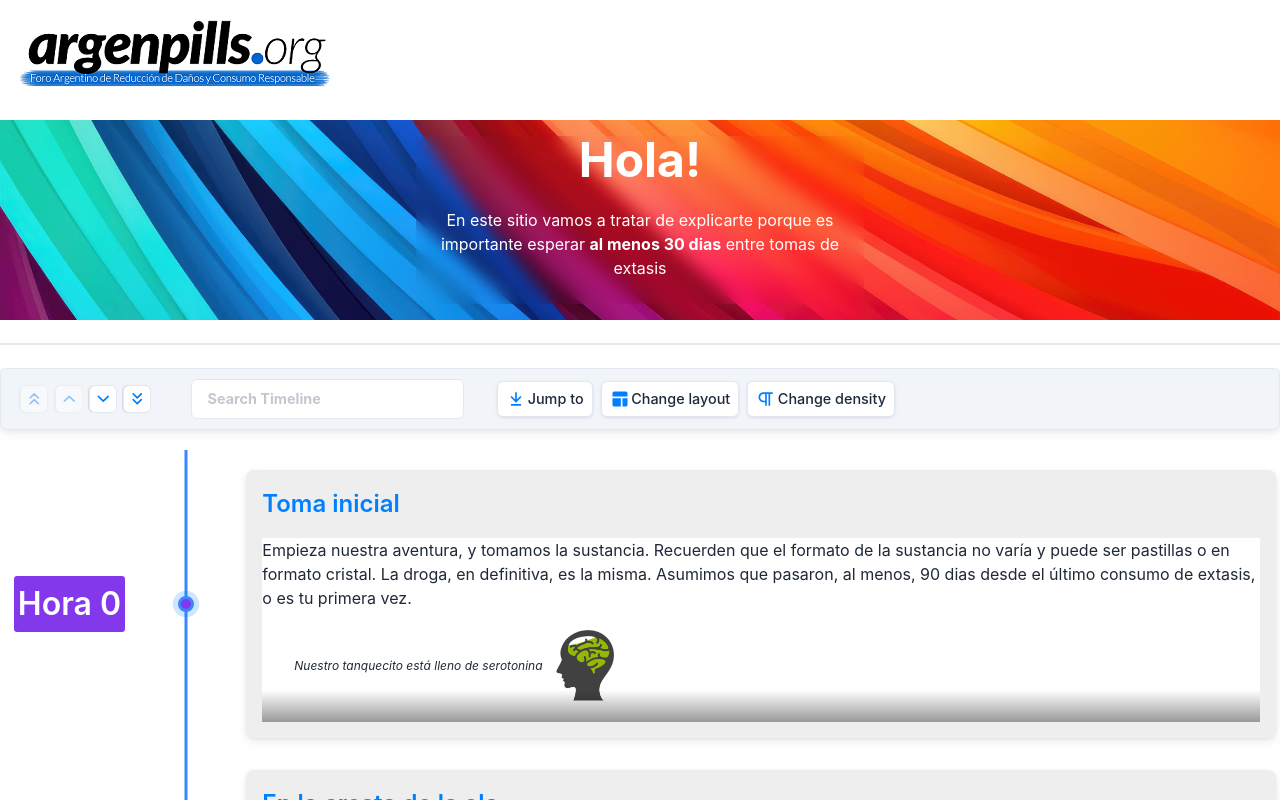
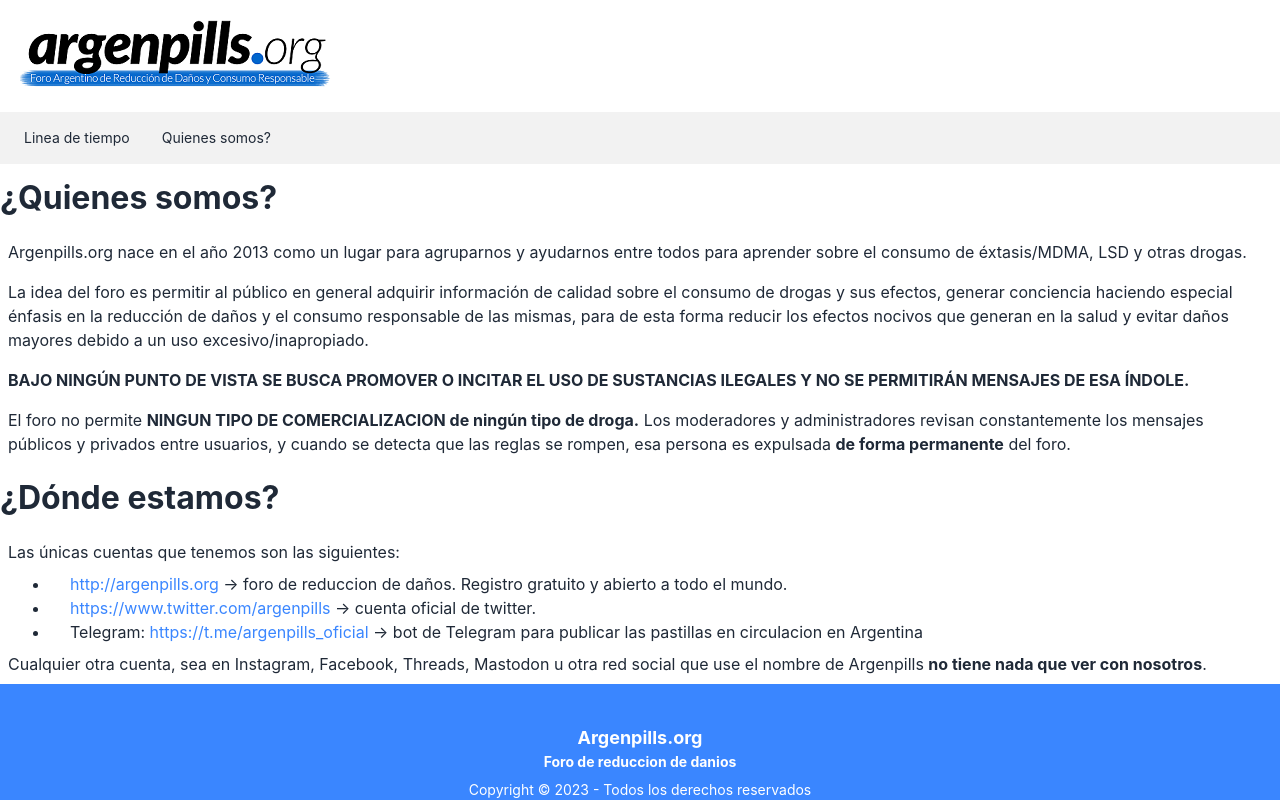
Before and after one commit to stitcharg/argenpills-descansos, a React (Vite) app: page /quienes-somos in a window 1280 px wide. Shown: the top 800 px of the page. Built offline with nearby package versions, Linux system fonts and the light colour scheme.

Commit message:
Agregada la pagina about us

```diff
--- a/package.json
+++ b/package.json
@@ -15,6 +15,7 @@
     "react": "^18.2.0",
     "react-chrono": "^2.2.4",
     "react-dom": "^18.2.0",
+    "react-router-dom": "^6.15.0",
     "react-toggle-dark-mode": "^1.1.1",
     "tailwindcss": "^3.3.3"
   },
--- a/src/App.css
+++ b/src/App.css
@@ -1,6 +1,7 @@
 @tailwind base;
 @tailwind components;
 @tailwind utilities;
+
 
 .rc-card-text p {
 	font-size: 1em;
@@ -54,3 +55,28 @@
 		color: #222;
 	}
 }
+
+.about-us a {
+	@apply text-ap.blue;
+}
+
+.about-us a:hover {
+	@apply text-ap.orange;
+}
+
+.about-us h1 {
+	font-size: xx-large;
+	font-weight: bolder;
+	padding-top: 10px;
+	padding-bottom: 10px;
+}
+
+.about-us p {
+	padding: 8px;
+}
+
+.about-us ul li {
+	list-style: disc;
+	padding-left: 20px;
+	margin-left: 50px;
+}
--- a/src/App.tsx
+++ b/src/App.tsx
@@ -1,24 +1,17 @@
+import { Router, Route, BrowserRouter, Routes } from 'react-router-dom'
 import './App.css'
-import Footer from './components/footer'
-
-import HeroComponent from './components/hero'
-import Logo from './components/logo'
-import Timeline from './components/timeline'
+import AboutUs from './pages/about-us'
+import Homepage from './pages/homepage'
 
 function App() {
 	return (
-		<>
-			<div className="App">
-				<Logo />
-				<div className="container mx-auto">
-					<HeroComponent />
-					<div className="divider"></div>
-					<Timeline />
-					<Footer />
-				</div>
-			</div>
-		</>
-	)
+		<BrowserRouter>
+			<Routes>
+				<Route path="/" element={<Homepage />} />
+				<Route path="/quienes-somos" element={<AboutUs />} />
+			</Routes>
+		</BrowserRouter>
+	);
 }
 
 export default App
--- a/src/components/footer.tsx
+++ b/src/components/footer.tsx
@@ -1,9 +1,7 @@
-import References from "./references";
 
 function Footer() {
 	return (
 		<div className="row">
-			<References />
 			<footer className="footer footer-center p-10 bg-ap.blue text-white">
 				<div>
 					<p className="font-bold">
@@ -13,7 +11,8 @@ function Footer() {
 				</div>
 				<div>
 					<div className="grid grid-flow-col gap-4">
-						<a href="https://www.x.com/argenpills"><svg xmlns="http://www.w3.org/2000/svg" width="24" height="24" viewBox="0 0 24 24" className="fill-current"><path d="M24 4.557c-.883.392-1.832.656-2.828.775 1.017-.609 1.798-1.574 2.165-2.724-.951.564-2.005.974-3.127 1.195-.897-.957-2.178-1.555-3.594-1.555-3.179 0-5.515 2.966-4.797 6.045-4.091-.205-7.719-2.165-10.148-5.144-1.29 2.213-.669 5.108 1.523 6.574-.806-.026-1.566-.247-2.229-.616-.054 2.281 1.581 4.415 3.949 4.89-.693.188-1.452.232-2.224.084.626 1.956 2.444 3.379 4.6 3.419-2.07 1.623-4.678 2.348-7.29 2.04 2.179 1.397 4.768 2.212 7.548 2.212 9.142 0 14.307-7.721 13.995-14.646.962-.695 1.797-1.562 2.457-2.549z"></path></svg></a>
+						<a href="https://www.x.com/argenpills"><IconTwitter /></a>
+						<a href="https://t.me/argenpills_oficial"><IconTelegram /></a>
 					</div>
 				</div>
 			</footer>
@@ -21,4 +20,21 @@ function Footer() {
 	);
 }
 
+function IconTelegram() {
+	return (
+		<svg xmlns="http://www.w3.org/2000/svg" width="24" height="24" viewBox="0 0 24 24" className="fill-current">
+			<path d="M11.944 0A12 12 0 000 12a12 12 0 0012 12 12 12 0 0012-12A12 12 0 0012 0a12 12 0 00-.056 0zm4.962 7.224c.1-.002.321.023.465.14a.506.506 0 01.171.325c.016.093.036.306.02.472-.18 1.898-.962 6.502-1.36 8.627-.168.9-.499 1.201-.82 1.23-.696.065-1.225-.46-1.9-.902-1.056-.693-1.653-1.124-2.678-1.8-1.185-.78-.417-1.21.258-1.91.177-.184 3.247-2.977 3.307-3.23.007-.032.014-.15-.056-.212s-.174-.041-.249-.024c-.106.024-1.793 1.14-5.061 3.345-.48.33-.913.49-1.302.48-.428-.008-1.252-.241-1.865-.44-.752-.245-1.349-.374-1.297-.789.027-.216.325-.437.893-.663 3.498-1.524 5.83-2.529 6.998-3.014 3.332-1.386 4.025-1.627 4.476-1.635z" />
+		</svg>
+	);
+}
+
+function IconTwitter() {
+	return (
+		<svg xmlns="http://www.w3.org/2000/svg" width="24" height="24" viewBox="0 0 24 24" className="fill-current">
+			<path d="M24 4.557c-.883.392-1.832.656-2.828.775 1.017-.609 1.798-1.574 2.165-2.724-.951.564-2.005.974-3.127 1.195-.897-.957-2.178-1.555-3.594-1.555-3.179 0-5.515 2.966-4.797 6.045-4.091-.205-7.719-2.165-10.148-5.144-1.29 2.213-.669 5.108 1.523 6.574-.806-.026-1.566-.247-2.229-.616-.054 2.281 1.581 4.415 3.949 4.89-.693.188-1.452.232-2.224.084.626 1.956 2.444 3.379 4.6 3.419-2.07 1.623-4.678 2.348-7.29 2.04 2.179 1.397 4.768 2.212 7.548 2.212 9.142 0 14.307-7.721 13.995-14.646.962-.695 1.797-1.562 2.457-2.549z">
+			</path>
+		</svg>
+	)
+}
+
 export default Footer;
--- a/src/components/logo.tsx
+++ b/src/components/logo.tsx
@@ -1,6 +1,6 @@
 const Logo = () => {
 	return (
-		<div className="min-v-screen bg-white mb-3">
+		<div className="min-v-screen bg-white mb-1">
 			<a href="https://argenpills.org"><img src="/logo.png" alt="Argenpills"
 			className="p-5  sm:text-center mx-auto sm:mx-0" ></img></a>
 		</div>
--- /dev/null
+++ b/src/components/menu.tsx
@@ -0,0 +1,11 @@
+const Menu = () => {
+	return (
+<ul className="menu menu-horizontal bg-base-200 flex">
+  <li><a href="/">Linea de tiempo</a></li>
+  <li><a href="/quienes-somos/">Quienes somos?</a></li>
+</ul>
+
+	);
+}
+
+export default Menu;
--- /dev/null
+++ b/src/pages/about-us.tsx
@@ -0,0 +1,56 @@
+import Footer from "../components/footer";
+import Logo from "../components/logo";
+import Menu from "../components/menu";
+
+// src/pages/AboutUs.js
+function AboutUs() {
+	return (
+		<>
+			<div className="App">
+				<Logo />
+				<Menu />
+				<div className="container mx-auto">
+					<div className="about-us">
+						<h1>
+							&iquest;Quienes somos?
+						</h1>
+						<p>
+							Argenpills.org nace en el a&ntilde;o 2013 como un lugar para agruparnos y ayudarnos entre todos para aprender sobre el consumo de &eacute;xtasis/MDMA, LSD y otras drogas.
+						</p>
+						<p>
+							La idea del foro es permitir al p&uacute;blico en general adquirir informaci&oacute;n de calidad sobre el consumo de drogas y sus efectos, generar conciencia haciendo especial &eacute;nfasis en la reducci&oacute;n de da&ntilde;os y el consumo responsable de las mismas, para de esta forma reducir los efectos nocivos que generan en la salud y evitar da&ntilde;os mayores debido a un uso excesivo/inapropiado.
+						</p>
+						<p>
+							<strong>BAJO NING&Uacute;N PUNTO DE VISTA SE BUSCA PROMOVER O INCITAR EL USO DE SUSTANCIAS ILEGALES Y NO SE PERMITIR&Aacute;N MENSAJES DE ESA &Iacute;NDOLE.</strong>
+						</p>
+						<p>
+							El foro no permite <strong>NINGUN TIPO DE COMERCIALIZACION de ning&uacute;n tipo de droga.</strong> Los moderadores y administradores revisan constantemente los mensajes p&uacute;blicos y privados entre usuarios, y cuando se detecta que las reglas se rompen, esa persona es expulsada <strong>de forma permanente</strong> del foro.
+						</p>
+						<h1>&iquest;Dónde estamos?</h1>
+						<p>
+							Las &uacute;nicas cuentas que tenemos son las siguientes:
+						</p>
+						<ul>
+							<li>
+								<a target="_blank" rel="noopener noreferrer" href="http://argenpills.org">http://argenpills.org</a> → foro de reduccion de da&ntilde;os. Registro gratuito y abierto a todo el mundo.
+							</li>
+							<li>
+								<a target="_blank" rel="noopener noreferrer" href="https://www.twitter.com/argenpills">https://www.twitter.com/argenpills</a> → cuenta oficial de twitter.
+							</li>
+							<li>
+								Telegram: <a target="_blank" rel="noopener noreferrer" href="https://t.me/argenpills_oficial">https://t.me/argenpills_oficial</a> → bot de Telegram para publicar las pastillas en circulacion en Argentina
+							</li>
+						</ul>
+						<p>
+							Cualquier otra cuenta, sea en Instagram, Facebook, Threads, Mastodon u otra red social que use el nombre de Argenpills <strong>no tiene nada que ver con nosotros</strong>.
+						</p>
+
+					</div>
+					<Footer />
+				</div>
+			</div>
+		</>
+	);
+}
+
+export default AboutUs;
--- /dev/null
+++ b/src/pages/homepage.tsx
@@ -0,0 +1,26 @@
+import Footer from "../components/footer";
+import HeroComponent from "../components/hero";
+import Logo from "../components/logo";
+import Menu from "../components/menu";
+import References from "../components/references";
+import Timeline from "../components/timeline";
+
+function Homepage () {
+	return (
+		<>
+			<div className="App">
+				<Logo />
+				<Menu />
+				<div className="container mx-auto">
+					<HeroComponent />
+					<div className="divider"></div>
+					<Timeline />
+					<References />
+					<Footer />
+				</div>
+			</div>
+		</>
+	)
+}
+
+export default Homepage;
```
Also changed, not shown: 2 other files (tests, documents, lock files or other folders).
